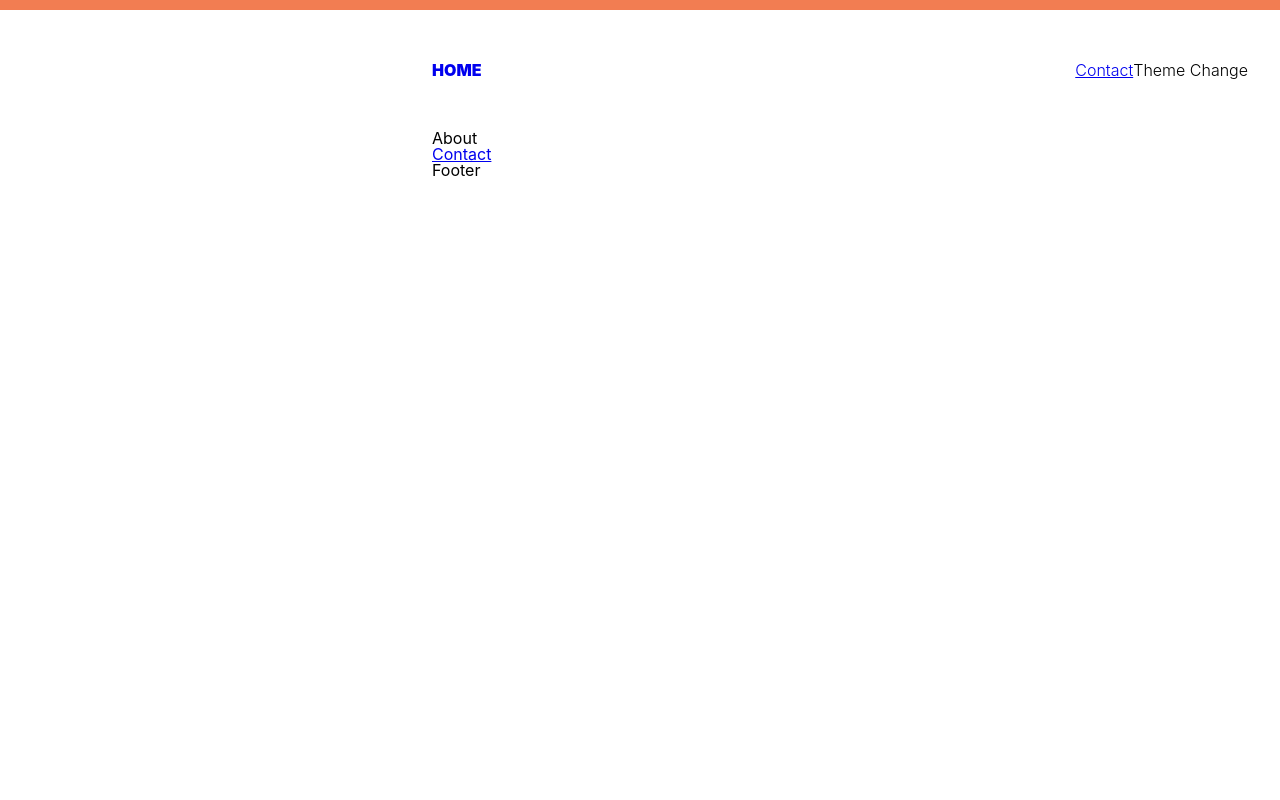
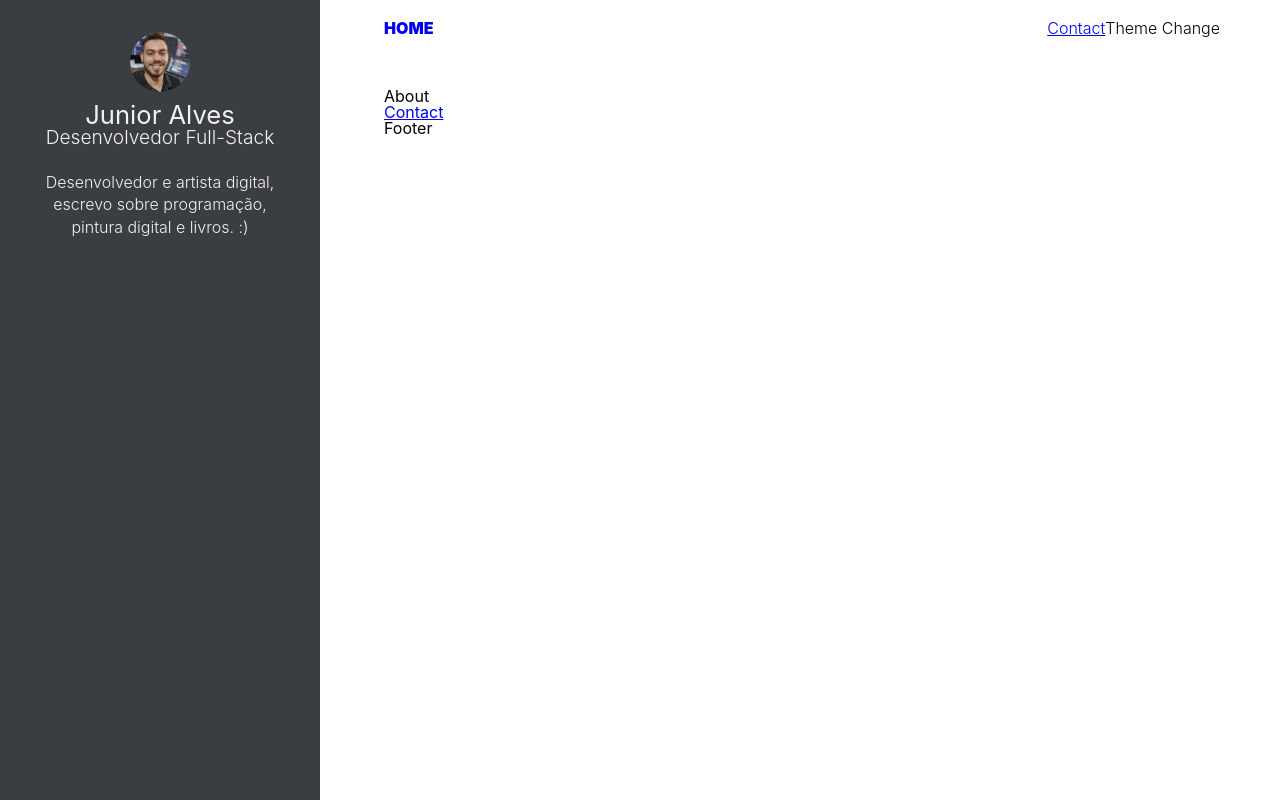
Before and after one commit to jjunior96/gatsby-site, a Gatsby site: page /about in a window 1280 px wide. Built offline with nearby package versions, Linux system fonts and the light colour scheme; Gatsby itself is replaced by a stand-in of ours.

Commit message:
chore: styles geral

```diff
--- a/src/components/Avatar/index.js
+++ b/src/components/Avatar/index.js
@@ -1,6 +1,7 @@
 import React from 'react';
 import { useStaticQuery, graphql } from 'gatsby';
-import Img from 'gatsby-image';
+
+import * as S from './styled';
 
 const Avatar = () => {
   const { avatarImage } = useStaticQuery(
@@ -16,7 +17,7 @@ const Avatar = () => {
       }
     `
   );
-  return <Img fixed={avatarImage.childImageSharp.fixed} />;
+  return <S.AvatarWrapper fixed={avatarImage.childImageSharp.fixed} />;
 };
 
 export default Avatar;
--- /dev/null
+++ b/src/components/Avatar/styled.js
@@ -0,0 +1,9 @@
+import styled from 'styled-components';
+import Img from 'gatsby-image';
+
+export const AvatarWrapper = styled(Img)`
+  border-radius: 50%;
+  height: 3.75rem; /* por padrao a Tag Img tem 16px, vezes 3.75 = 60px */
+  width: 3.75rem; /* por padrao a Tag Img tem 16px, vezes 3.75 = 60px */
+  margin: auto;
+`;
--- a/src/components/Layout/index.js
+++ b/src/components/Layout/index.js
@@ -2,7 +2,7 @@ import React from 'react';
 import { Link } from 'gatsby';
 
 import Navigation from '../Navigation';
-// import Sidebar from '../Sidebar';
+import Sidebar from '../Sidebar';
 
 import GlobalStyled from '../../styles/global';
 import * as S from './styled';
@@ -11,7 +11,8 @@ const Layout = ({ children }) => {
   return (
     <S.LayoutWrapper>
       <GlobalStyled />
-      {/* <Sidebar /> */}
+      <Sidebar />
+      <S.LayouyMain>
         <S.SiteHeader>
           <S.SiteTitle>
             <Link to="/">Home</Link>
@@ -21,6 +22,7 @@ const Layout = ({ children }) => {
         {/* Elemento passado no index */}
         {children}
         <footer>Footer</footer>
+      </S.LayouyMain>
     </S.LayoutWrapper>
   );
 };
--- a/src/components/Layout/styled.js
+++ b/src/components/Layout/styled.js
@@ -3,12 +3,28 @@ import styled from 'styled-components';
 // padding: espaçamento dentro do conteudo
 // margin: espaçamento fora do conteudo
 
-export const LayoutWrapper = styled.div`
-  padding: 32px;
-  max-width: 1140px;
-  /* Centraliza o conteudo */
-  margin: 0 auto;
-  margin-left: 400px;
+export const LayoutWrapper = styled.section`
+  display: flex;
+  /* padding: 32px;
+  max-width: 1140px; */
+  /* margin: 0 auto; Centraliza o conteudo */
+  /* margin-left: 400px; */
+  /* background: #ddd; */
+
+  /* img {
+    max-width: 100%;
+  } */
+`;
+
+export const LayouyMain = styled.main`
+  min-height: 100vh;
+  padding: 0 3.75rem 0 20rem;
+  width: 100%;
+
+  /* padding: 32px; */
+  /* max-width: 1140px; */
+  margin: 0 auto; /* Centraliza o conteudo */
+  margin-left: 4rem;
   /* background: #ddd; */
 
   img {
--- a/src/components/Profile/index.js
+++ b/src/components/Profile/index.js
@@ -2,6 +2,8 @@ import React from 'react';
 import { useStaticQuery, graphql } from 'gatsby';
 
 import Avatar from '../Avatar';
+
+import * as S from './styled';
 
 const Profile = () => {
   const {
@@ -23,12 +25,16 @@ const Profile = () => {
   );
 
   return (
-    <div>
-      <Avatar />
-      <h1>{title}</h1>
-      <h3>{position}</h3>
-      <p>{description}</p>
-    </div>
+    <S.ProfileWrapper>
+      <S.ProfileLink to="/">
+        <Avatar />
+        <S.ProfileAuthor>
+          {title}
+          <S.ProfilePosition>{position}</S.ProfilePosition>
+        </S.ProfileAuthor>
+      </S.ProfileLink>
+      <S.ProfileDescription>{description}</S.ProfileDescription>
+    </S.ProfileWrapper>
   );
 };
 
--- /dev/null
+++ b/src/components/Profile/styled.js
@@ -0,0 +1,36 @@
+import styled from 'styled-components';
+import { Link } from 'gatsby';
+
+export const ProfileWrapper = styled.section`
+  display: flex;
+  flex-direction: column;
+  color: #f0f1f2;
+`;
+
+export const ProfileLink = styled(Link)`
+  text-decoration: none;
+  transition: color 0.5s;
+  color: #f0f1f2;
+
+  &:hover {
+    color: #abc8e2;
+  }
+`;
+
+export const ProfileAuthor = styled.h1`
+  font-size: 1.6rem;
+  font-weight: 400;
+  margin: 0.5rem auto 1.5rem;
+`;
+
+export const ProfilePosition = styled.h3`
+  display: block;
+  font-size: 1.2rem;
+  font-weight: 300;
+`;
+
+export const ProfileDescription = styled.p`
+  font-size: 1rem;
+  font-weight: 300;
+  line-height: 1.4;
+`;
--- a/src/components/Sidebar/styled.js
+++ b/src/components/Sidebar/styled.js
@@ -2,7 +2,7 @@ import styled from 'styled-components';
 
 export const SidebarWrapper = styled.aside`
   align-items: center;
-  background: #273440;
+  background: #3a3e40;
   display: flex;
   flex-direction: column;
   /* 100% da altura do dispositivo */
--- a/src/pages/index.js
+++ b/src/pages/index.js
@@ -2,14 +2,14 @@ import React from 'react';
 
 import Layout from '../components/Layout';
 import Header from '../components/Header';
-import Sidebar from '../components/Sidebar';
+// import Sidebar from '../components/Sidebar';
 
 import SEO from '../components/seo';
 
 const IndexPage = () => {
   return (
     <>
-      <Sidebar />
+      {/* <Sidebar /> */}
       <Layout>
         <SEO />
         <Header />
--- a/src/styles/global.js
+++ b/src/styles/global.js
@@ -5,6 +5,19 @@
 
 // colors: #132F40, #51868C, #F2EDD0, #F27D52, #BF6C5A
 // colors: #6C748C, #273440, #F2F2EB, #BF8360, #8C5A4F
+// color: #3A3E40, #F0F1F2, #BFB093, #8C7B6C, #A6756A
+
+// color: #67618C
+// color: #89888C
+// color: #F0F0F2
+// color: #59554D
+// color: #26211F
+
+// color: #E1E6FA
+// color: #C4D7ED
+// color: #ABC8E2
+// color: #375D81
+// color: #183152
 
 import { createGlobalStyle } from 'styled-components';
 
@@ -61,7 +74,7 @@ const GlobalStyles = createGlobalStyle`
   }
   body {
     /* background: #F2EDD0; */
-    border-top: 10px solid #F27D52;
+    /* border-top: 10px solid #F27D52; */
     line-height: 1;
     font-size: 100%;
     font-family: -apple-system, BlinkMacSystemFont, 'Segoe UI', Roboto, Oxygen, Ubuntu, Cantarell, 'Open Sans', 'Helvetica Neue', sans-serif
```
Lines whose indentation alone changed are shown as unchanged.
